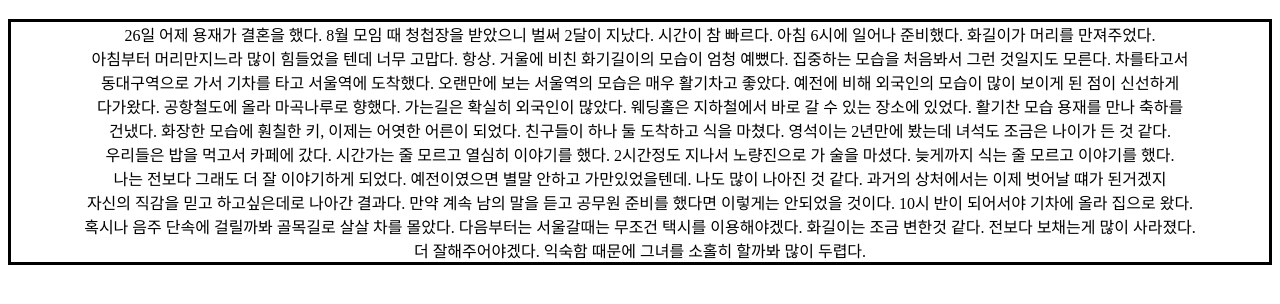
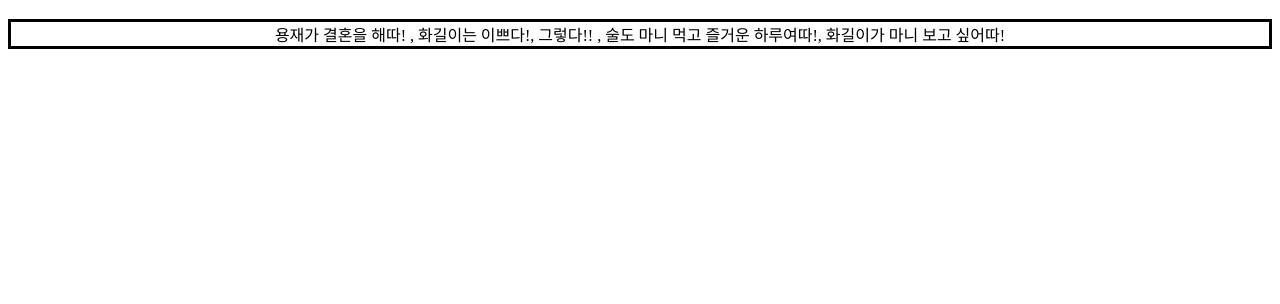
Before and after one commit to leejungyyyeol/web1, a website: page 10.27.html in a window 1280 px wide. Shown: the part 76-380 px from the top of the page. Drawn offline with Linux system fonts and the light colour scheme.

Commit message:
Update 10.27.html
2

```diff
--- a/10.27.html
+++ b/10.27.html
@@ -21,16 +21,7 @@
     <body>
       <h1 style="text-align: center;">용재가 결혼</h1>
       <p style="text-align: center;">
-        26일 어제 용재가 결혼을 했다. 8월 모임 때 청첩장을 받았으니 벌써 2달이 지났다. 시간이 참 빠르다. 아침 6시에 일어나 준비했다. 화길이가 머리를 만져주었다.<br>
-        아침부터 머리만지느라 많이 힘들었을 텐데 너무 고맙다. 항상. 거울에 비친 화기길이의 모습이 엄청 예뻤다. 집중하는 모습을 처음봐서 그런 것일지도 모른다. 차를타고서<br>
-        동대구역으로 가서 기차를 타고 서울역에 도착했다. 오랜만에 보는 서울역의 모습은 매우 활기차고 좋았다. 예전에 비해 외국인의 모습이 많이 보이게 된 점이 신선하게<br>
-        다가왔다. 공항철도에 올라 마곡나루로 향했다. 가는길은 확실히 외국인이 많았다. 웨딩홀은 지하철에서 바로 갈 수 있는 장소에 있었다. 활기찬 모습 용재를 만나 축하를<br>
-        건냈다. 화장한 모습에 훤칠한 키, 이제는 어엿한 어른이 되었다. 친구들이 하나 둘 도착하고 식을 마쳤다. 영석이는 2년만에 봤는데 녀석도 조금은 나이가 든 것 같다. <br>
-        우리들은 밥을 먹고서 카페에 갔다. 시간가는 줄 모르고 열심히 이야기를 했다. 2시간정도 지나서 노량진으로 가 술을 마셨다. 늦게까지 식는 줄 모르고 이야기를 했다. <br>
-        나는 전보다 그래도 더 잘 이야기하게 되었다. 예전이였으면 별말 안하고 가만있었을텐데. 나도 많이 나아진 것 같다. 과거의 상처에서는 이제 벗어날 떄가 된거겠지<br>
-        자신의 직감을 믿고 하고싶은데로 나아간 결과다. 만약 계속 남의 말을 듣고 공무원 준비를 했다면 이렇게는 안되었을 것이다. 10시 반이 되어서야 기차에 올라 집으로 왔다.<br>
-        혹시나 음주 단속에 걸릴까봐 골목길로 살살 차를 몰았다. 다음부터는 서울갈때는 무조건 택시를 이용해야겠다. 화길이는 조금 변한것 같다. 전보다 보채는게 많이 사라졌다.<br>
-        더 잘해주어야겠다. 익숙함 때문에 그녀를 소홀히 할까봐 많이 두렵다.<br>
+      용재가 결혼을 해따! , 화길이는 이쁘다!, 그렇다!! , 술도 마니 먹고 즐거운 하루여따!, 화길이가 마니 보고 싶어따!
       </p>
 
 
```
